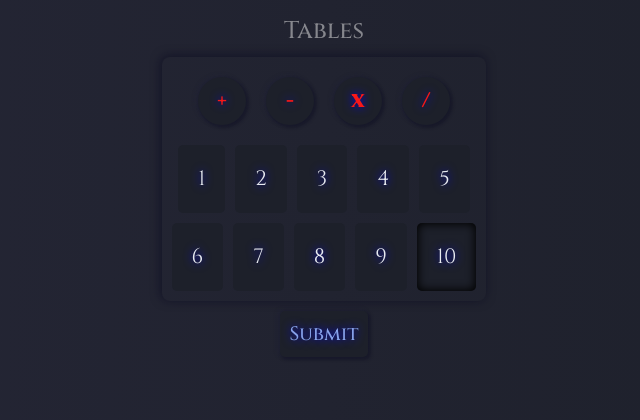
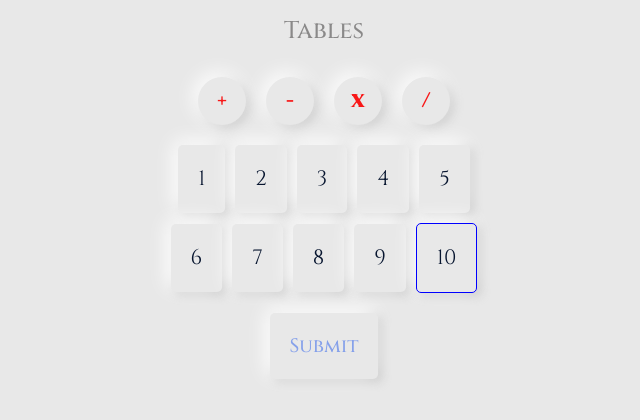
Before and after one commit to Github1234fab/TheTables, a plain HTML site: page index.html in a window 1280 px wide. Both pictures are taken after a click on the button "10". Shown: the whole page, without its empty margins (316-956 px from the left). Drawn offline with Linux system fonts and the light colour scheme.

Commit message:
manque le changement d'état des boutons

```diff
--- a/main.js
+++ b/main.js
@@ -1,4 +1,3 @@
-//récupération des éléments du DOM
 //récupération des boutons  de choix d'opération
 let operationButtonsChoice = document.querySelectorAll(".button-choice-operation");
 //récupération de l'input user
@@ -18,35 +17,36 @@ let numberValueChosenByUser;
 //écouteur sur choix opération
 let operationButtonsValueChoice;
 
-function clearStyleOperation() {
-        operationButtonsChoice.forEach((el) => {
-                el.style.boxShadow = "none";
-        });
-}
-function clearStyleNumberTable() {
-        numberChosenByUser.forEach((el) => {
-                el.style.boxShadow = "none";
-        });
-}
+// Garde la trace du bouton actuellement sélectionné
+let selectedButton = null;
 
+// ++++++++++++++++++++++++++++++++++++++++++
 //écoute de l'événement click sur les buttons de choix de table
 numberChosenByUser.forEach((el) => {
         el.addEventListener("click", (e) => {
-                clearStyleNumberTable();
                 numberValueChosenByUser = parseFloat(e.target.value);
-                el.style.boxShadow = "0 0 10px 1px black inset";
+                if (selectedButton) {
+                        selectedButton.classList.remove("button-table-chosen");
+                }
+                el.classList.add("button-table-chosen");
+                selectedButton = el;
         });
 });
 
-//écoute de l'événement click sur les buttons de choix d'opération
+// ++++++++++++++++++++++++++++++++++++++++++
+// écoute de l'événement click sur les buttons de choix d'opération
 operationButtonsChoice.forEach((el) => {
         el.addEventListener("click", (e) => {
-                clearStyleOperation();
                 operationButtonsValueChoice = e.target.value;
-                styleButtonOperation = el.style.boxShadow = "0 0 10px 1px black inset";
+                if (selectedButton) {
+                        selectedButton.classList.remove("button-operation-chosen");
+                }
+                el.classList.add("button-operation-chosen");
+                selectedButton = el;
         });
 });
 
+// ++++++++++++++++++++++++++++++++++++++++++
 //écouter l'événement click sur le button submit
 button.addEventListener("click", () => {
         //stockage des symboles d'opérations
@@ -84,11 +84,16 @@ button.addEventListener("click", () => {
                                 break;
                 }
         }
+
+        // ++++++++++++++++++++++++++++++
+        //affichage des résultats dans le DOM
         displayOperationResult.innerHTML = "";
         arrayOfResultat.forEach((el) => {
                 let displayResult = document.createElement("li");
                 displayResult.textContent = el;
                 displayResult.style.fontSize = "1.2rem";
+                displayResult.style.padding = "20px";
+                displayResult.style.boxShadow = "-4px -4px 20px rgb(255, 255, 255), 4px 3px 10px rgba(154, 153, 153, 0.414";
                 displayOperationResult.appendChild(displayResult);
         });
 });
--- a/styles.css
+++ b/styles.css
@@ -9,7 +9,6 @@ html {
         /* font-family: "DM+Sans", sans-serif; */
         font-weight: 300;
         color: rgb(205, 206, 208);
-        background: linear-gradient(to left, rgb(29, 32, 42), rgb(37, 38, 54));
 }
 
 .title {
@@ -17,7 +16,7 @@ html {
         grid-row: 1;
         font-size: 1.5rem;
         font-weight: 500;
-        color: #e2e2e286;
+        color: #35333386;
         margin-top: 15px;
 }
 
@@ -28,6 +27,7 @@ html {
         flex-direction: column;
         gap: 10px;
         height: 100vh;
+        background-color: rgb(232, 232, 232);
 }
 .container-table-shadow {
         display: flex;
@@ -37,7 +37,6 @@ html {
         gap: 10px;
         max-width: 90%;
         background-color: transparent;
-        box-shadow: 3px 3px 10px 1px rgba(7, 7, 31, 0), -1px -1px 10px 1px rgba(7, 7, 31, 0.528);
         padding: 10px;
         border-radius: 8px;
 }
@@ -55,9 +54,9 @@ html {
         min-width: 40px;
         border: none;
         transition: 0.3s ease-in-out;
-        background-color: rgb(29, 32, 42);
-        color: rgb(231, 234, 240);
-        text-shadow: 0px 0px 10px blue;
+        background-color: rgb(232, 232, 232);
+        color: rgb(8, 22, 48);
+        /* text-shadow: 0px 0px 10px blue; */
         font-family: Cinzel;
         /* font-family: "DM+Sans", sans-serif; */
         font-weight: 300;
@@ -87,31 +86,37 @@ html {
         width: 3rem;
         border-radius: 50%;
         border: none;
-        background-color: rgb(29, 32, 42);
+        background-color: rgb(232, 232, 232);
         color: rgb(248, 24, 24);
-        text-shadow: 0px 0px 10px blue;
+        /* text-shadow: 0px 0px 10px blue; */
         font-family: Cinzel;
         font-weight: 900;
         font-size: 1.3rem;
 }
+.button-choice-operation:hover {
+        transform: scale(0.9);
+}
 
 .button-submit {
         max-width: 130px;
-        padding: 10px;
+        padding: 20px;
         border-radius: 5px;
         border: none;
-        background-color: rgb(29, 32, 42);
+        background-color: rgb(232, 232, 232);
         color: rgb(134, 161, 234);
-        text-shadow: 0px 0px 10px blue;
         font-family: Cinzel;
         font-size: 1.2rem;
         /* font-family: "DM+Sans", sans-serif; */
         font-weight: 500;
-        transition: 0.5s ease-in-out;
+}
+.button-submit:hover {
+        transform: scale(0.9);
+        transition: 0.3s ease-in-out;
 }
 
 .button-submit:active {
-        border: white 1px solid;
+        border: rgb(49, 144, 232) 3px solid;
+        transition: 0.1s ease-in-out;
 }
 
 .displayMultiplicationResult {
@@ -141,8 +146,17 @@ html {
         box-shadow: 3px 3px 10px 1px rgba(7, 7, 31, 0), -1px -1px 10px 1px rgba(7, 7, 31, 0.528);
         border-radius: 8px;
         font-size: 1.3rem;
+        color: black;
 }
 
 .shadow {
-        box-shadow: 2px 2px 3px 1px rgba(12, 12, 33, 0.37), -2px -1px 5px 0px rgba(25, 25, 62, 0.225);
+        box-shadow: -4px -4px 20px rgb(255, 255, 255), 4px 3px 10px rgba(154, 153, 153, 0.414);
 }
+
+
+.button-operation-chosen {
+        border: 3px solid pink;
+}
+.button-table-chosen {
+        border: 1px solid  blue;
+}
```
